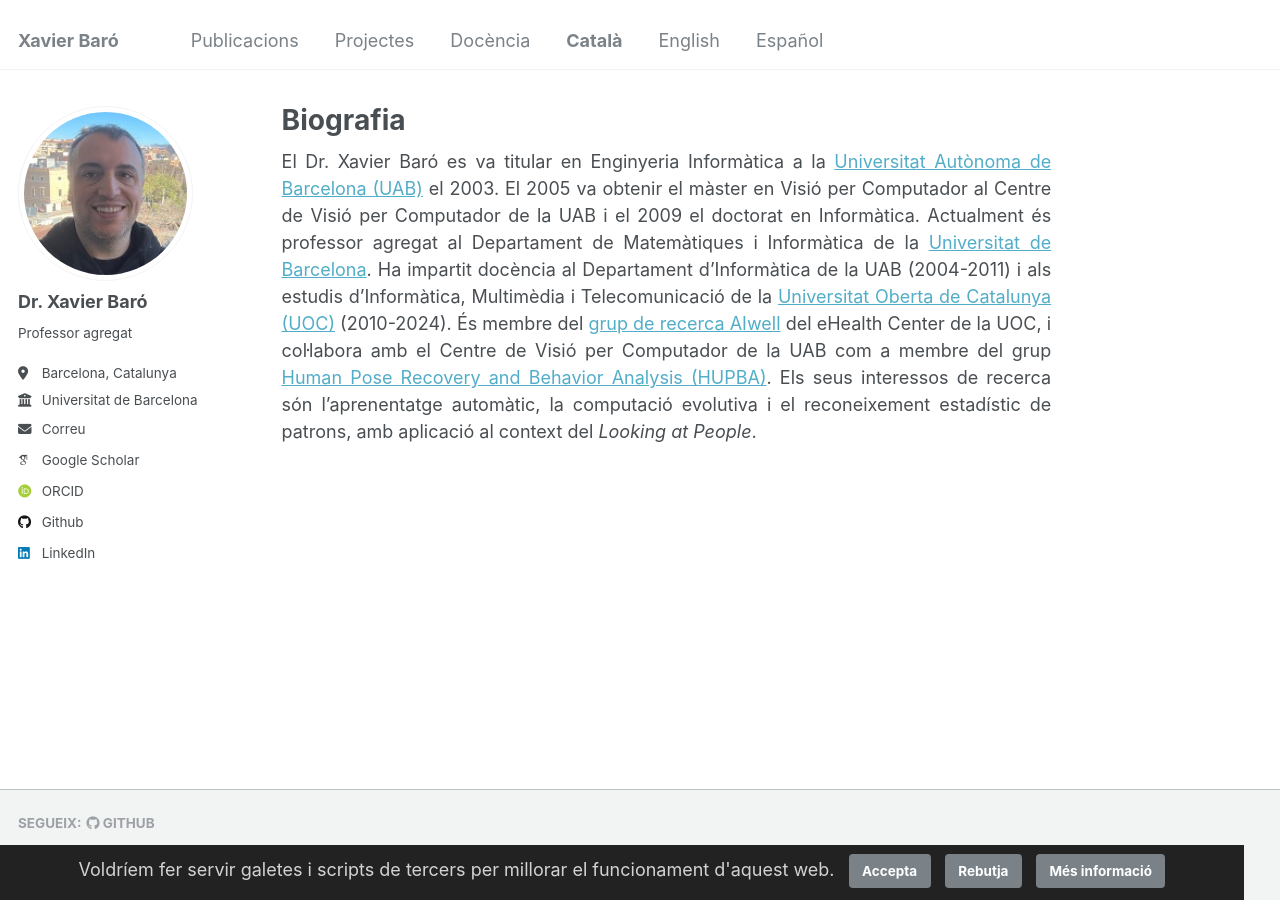
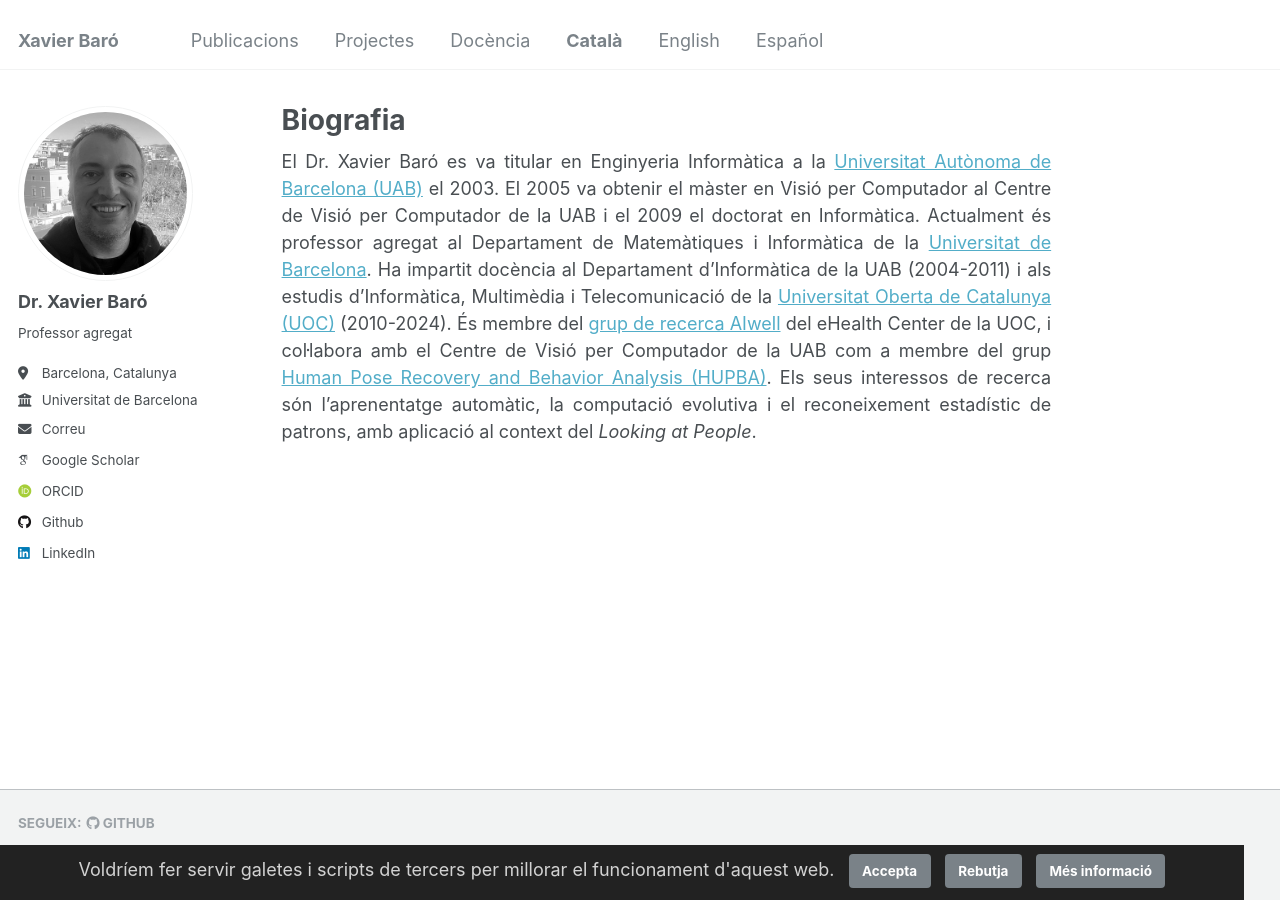
Before and after one commit to xbaro/xbaro.github.io, a Jekyll site: the page built from _pages/about.md, in a window 1280 px wide. Built offline with Jekyll 4.4.1, drawn with Linux system fonts in a browser that asks for light colours; some web fonts are replaced.

Commit message:
Compact language-aware menu on phones; new retouched B/W profile photo and full-size originals as image resources
Co-Authored-By: Claude Sonnet 5.5 <noreply@anthropic.com>

```diff
--- a/_config.yml
+++ b/_config.yml
@@ -23,7 +23,7 @@ repository               : "xbaro/xbaro.github.io"
 #               Additional customization can be done by editing /_includes/author-profile.html
 author:
   # Biographic information
-  avatar           : "xbaro_150.jpg"
+  avatar           : "xbaro_bw_400.jpg"
   name             : "Dr. Xavier Baró"
   pronouns         : # example: "she/her"
   bio              : "Associate Professor"
--- a/_includes/masthead.html
+++ b/_includes/masthead.html
@@ -1,3 +1,13 @@
+<style>
+.mobile-menu{display:none}
+@media (max-width:767px){
+  .greedy-nav button,.greedy-nav .hidden-links{display:none!important}
+  .greedy-nav .visible-links li:not(.masthead__menu-item--lg){display:none}
+  .mobile-menu{display:flex;flex-wrap:wrap;gap:.2em 1em;list-style:none;margin:0;padding:.35em 1em .55em;font-size:.85em;border-top:1px solid #f2f3f3}
+  .mobile-menu li{margin:0}
+  .mobile-menu a{padding:.15em 0;display:inline-block}
+}
+</style>
 {% include base_path %}
 
 <div class="masthead">
@@ -27,5 +37,13 @@
         <ul class="hidden-links hidden"></ul>
       </nav>
     </div>
+    <ul class="mobile-menu">
+      {% assign cur = page.lang | default: site.default_lang %}
+      {% for k in nav_keys %}
+        {% assign target = site.pages | where: "translation_key", k | where: "lang", cur | first %}
+        {% if target %}<li><a href="{{ target.url | relative_url }}">{{ target.title }}</a></li>{% endif %}
+      {% endfor %}
+      {% include lang-switch.html %}
+    </ul>
   </div>
 </div>
```
Also changed, not shown: images/xbaro_bw_400.jpg (added), images/xbaro_bw_800.jpg (added), images/xbaro_original_1613.jpg (added).
